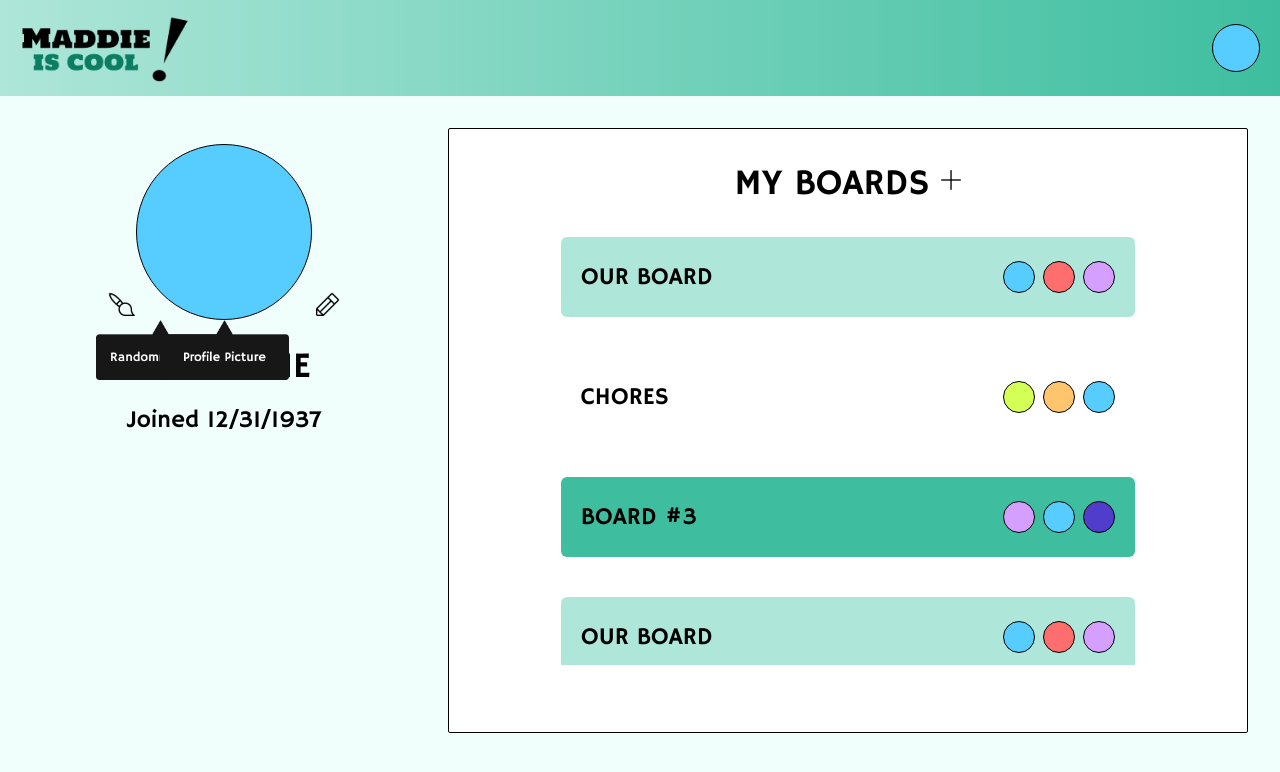
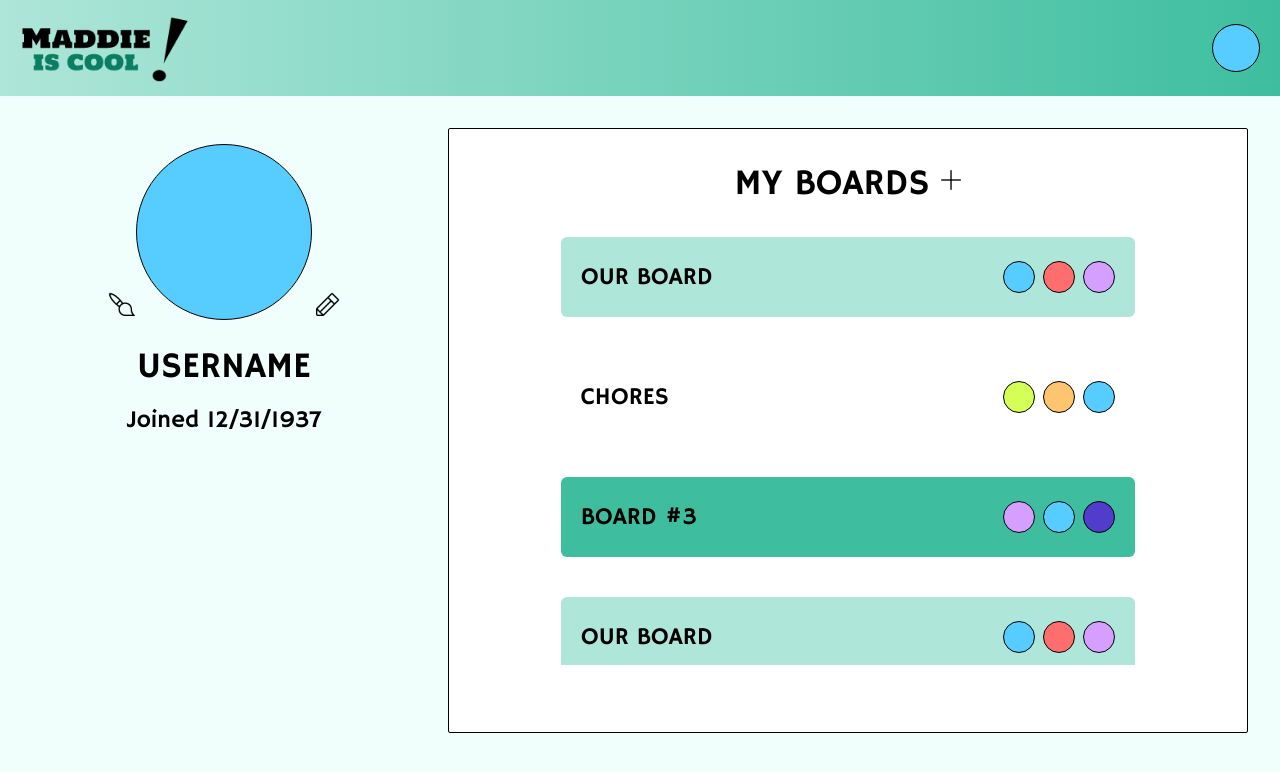
Before and after one commit to elizabeth-trotter/tasktrackerfullstack, a Next.js app: page /ProfilePage in a window 1280 px wide. Shown: the top 772 px of the page. Built offline with nearby package versions, Linux system fonts and the light colour scheme.

Commit message:
hover button info add

```diff
--- a/src/app/ProfilePage/page.tsx
+++ b/src/app/ProfilePage/page.tsx
@@ -14,6 +14,8 @@ const Profile = () => {
   const [userColor, setUserColor] = useState('#57CDFF');
   const [username, setUsername] = useState('USERNAME');
   const [dateJoined, setDateJoined] = useState('12/31/1937');
+  const [paintBrushOver, setPaintBrushOver] = useState(false);
+  const [pencilOver, setPencilOver] = useState(false);
 
   let boardBarColorArray = ['#AEE6D9', '#6FDFC4', '#3EBE9F'];
 
@@ -21,9 +23,23 @@ const Profile = () => {
     // setUserColor();
   };
 
+  const handleMouseOverPencil = () => {
+    setPencilOver(true);
+  }
+  const handleMouseOutPencil = () => {
+    setPencilOver(false);
+  }
+
   const handleUserImageChange = () => {
 
   };
+
+  const handleMouseOverPaintbrush = () => {
+    setPaintBrushOver(true);
+  }
+  const handleMouseOutPaintbrush = () => {
+    setPaintBrushOver(false);
+  }
 
   const handleAddBoard = () => {
 
@@ -36,16 +52,19 @@ const Profile = () => {
       <div className='bg-[#F1FFFC] h-screen font-[HammersmithOne]'>
         <div className='grid grid-cols-3 gap-8 py-8 px-8'>
           <div className='flex flex-col items-center gap-7'>
-            <div className='pt-4 flex justify-center items-baseline'>
-              <Image src={PaintBrush} alt='add icon button' height={30} onClick={handleUserColorChange} className='cursor-pointer' />
+            <div className='pt-4 flex justify-center items-baseline relative'>
+              <div>
+                <Image src={PaintBrush} alt='add icon button' height={30} onClick={handleUserColorChange} className='cursor-pointer' onMouseOver={handleMouseOverPaintbrush} onMouseOut={handleMouseOutPaintbrush} />
+                <Image src={RandomizeColor} alt="random color mouseover" height={60} className={`absolute right-40 ${paintBrushOver ? 'block' : 'hidden'}`} />
+              </div>
+
               <div className={`bg-[${userColor}] border border-black rounded-full h-44 w-44`}></div>
-              <Image src={Pencil} alt='add icon button' height={30} onClick={handleUserImageChange} className='cursor-pointer' />
-            </div>
-            <div className={`absolute top-80 left-24`}>
-              <Image src={RandomizeColor} alt="random color mouseover" height={60} />
-            </div>
-            <div className={`absolute top-80 left-30`}>
-              <Image src={ProfilePicture} alt="random color mouseover" height={60} />
+
+              <div>
+                <Image src={Pencil} alt='add icon button' height={30} onClick={handleUserImageChange} className='cursor-pointer' onMouseOver={handleMouseOverPencil} onMouseOut={handleMouseOutPencil} />
+                <Image src={ProfilePicture} alt="random color mouseover" height={60} className={`absolute left-40 ${pencilOver ? 'block' : 'hidden'}`} />
+              </div>
+
             </div>
             <div className='text-center'>
               <h1 className='text-4xl'>{username.toUpperCase()}</h1>
```
